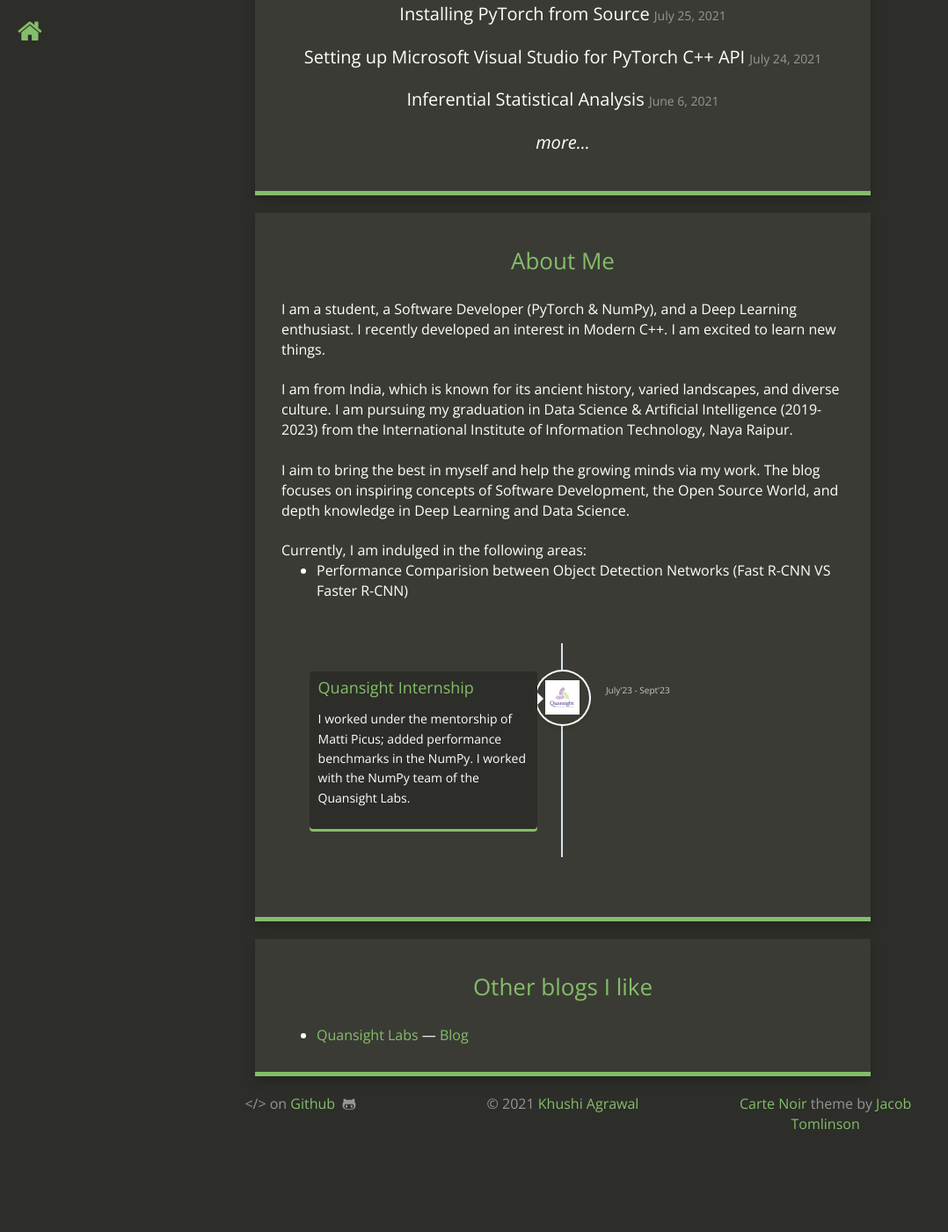
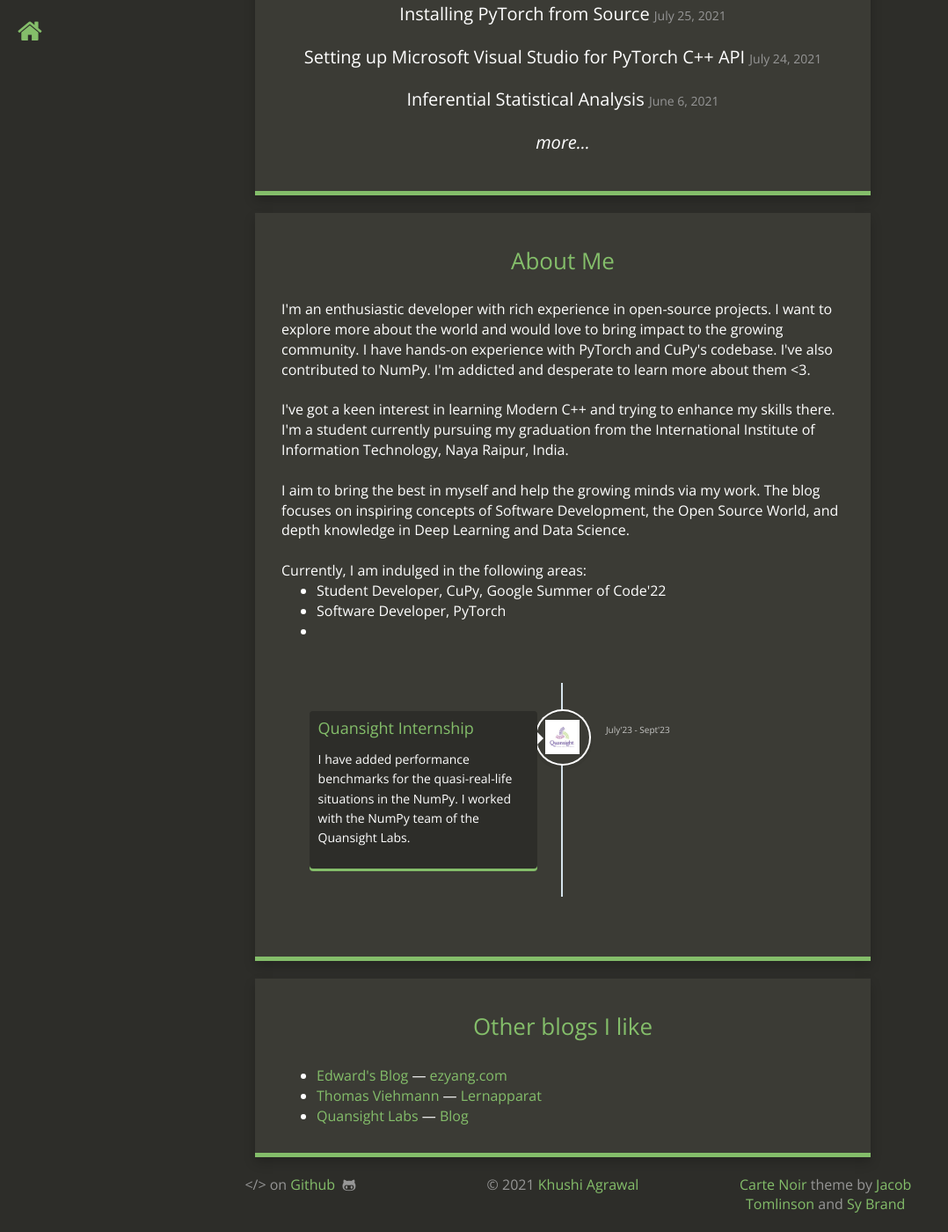
Before and after one commit to khushi-411/khushi-411.github.io, a Jekyll site: the page built from index.html, in a window 1280 px wide and 1400 px high, scrolled down 633 px. Shown: the whole window at 88% size, without its empty margins (0-1078 px from the left). Built offline with Jekyll 4.4.1, drawn with Linux system fonts in a browser that asks for light colours; nearby versions of some CDN libraries; before the commit the page ends 1942 px from its top, so only the background shows below that.

Commit message:
update descriptions

```diff
--- a/_config.yml
+++ b/_config.yml
@@ -18,7 +18,7 @@
 google_analytics: "G-YKX1RPNC5G"
 
 # Footer
-footer_right: "<a href=\"https://github.com/jacobtomlinson/carte-noire\">Carte Noir</a> theme by <a href=\"https://twitter.com/_JacobTomlinson\">Jacob Tomlinson</a>"
+footer_right: "<a href=\"https://github.com/jacobtomlinson/carte-noire\">Carte Noir</a> theme by <a href=\"https://twitter.com/_JacobTomlinson\">Jacob Tomlinson</a> and <a href=\"https://twitter.com/TartanLlama\">Sy Brand</a>"
 footer_center: "&copy; 2021 <a href=\"https://twitter.com/khushi__411\">Khushi Agrawal</a>"
 footer_left: "&lt;/&gt; on <a href=\"https://github.com/khushi-411/khushi-411.github.io\">Github</a> &nbsp;<i class=\"fa fa-github-alt\"></i>"
 
--- a/index.html
+++ b/index.html
@@ -52,12 +52,13 @@
       <div class="about">
 
 	      <h2>About Me</h2>
-		I am a student, a Software Developer (PyTorch & NumPy), and a Deep Learning enthusiast. I recently developed an interest in Modern C++. I am excited to learn new things.
+
+		I'm an enthusiastic developer with rich experience in open-source projects. I want to explore more about the world and would love to bring impact to the growing community. I have hands-on experience with PyTorch and CuPy's codebase. I've also contributed to NumPy. I'm addicted and desperate to learn more about them <3.
 
 		<br/>
 		<br/>
 
-		I am from India, which is known for its ancient history, varied landscapes, and diverse culture. I am pursuing my graduation in Data Science & Artificial Intelligence (2019-2023) from the International Institute of Information Technology, Naya Raipur.
+		I've got a keen interest in learning Modern C++ and trying to enhance my skills there. I'm a student currently pursuing my graduation from the International Institute of Information Technology, Naya Raipur, India.
 
 		<br/>
 		<br/>
@@ -70,7 +71,8 @@
 		Currently, I am indulged in the following areas:
 
 		<ul>
-			<li>Performance Comparision between Object Detection Networks (Fast R-CNN VS Faster R-CNN)</li>
+			<li>Student Developer, CuPy, Google Summer of Code'22</li>
+			<li>Software Developer, PyTorch<li>
 		</ul>
 
 	<section id="cd-timeline" class="cd-container">
@@ -80,7 +82,7 @@
             </div>
 	    <div class="cd-timeline-content">
 	      <h2>Quansight Internship</h2>
-              <p>I worked under the mentorship of Matti Picus; added performance benchmarks in the NumPy. I worked with the NumPy team of the Quansight Labs.</p>
+              <p>I have added performance benchmarks for the quasi-real-life situations in the NumPy. I worked with the NumPy team of the Quansight Labs.</p>
    	      <span class="cd-date">July'23 - Sept'23</span>
 	    </div> <!-- cd-timeline-content -->
           </div>
@@ -94,6 +96,8 @@
       <div class="blogs">
         <h2>Other blogs I like</h2>
         <ul>
+		<li><a href="">Edward's Blog</a> &mdash; <a href="http://ezyang.com/">ezyang.com</a></li>
+		<li><a href="">Thomas Viehmann</a> &mdash; <a href="https://lernapparat.de/">Lernapparat</a></li>
 		<li><a href="">Quansight Labs</a> &mdash; <a href="https://www.quansight.com/blog">Blog</a></li>
 
 	</ul>
```
Also changed, not shown: _layouts/post.html (+6 -6 lines), README.md.
